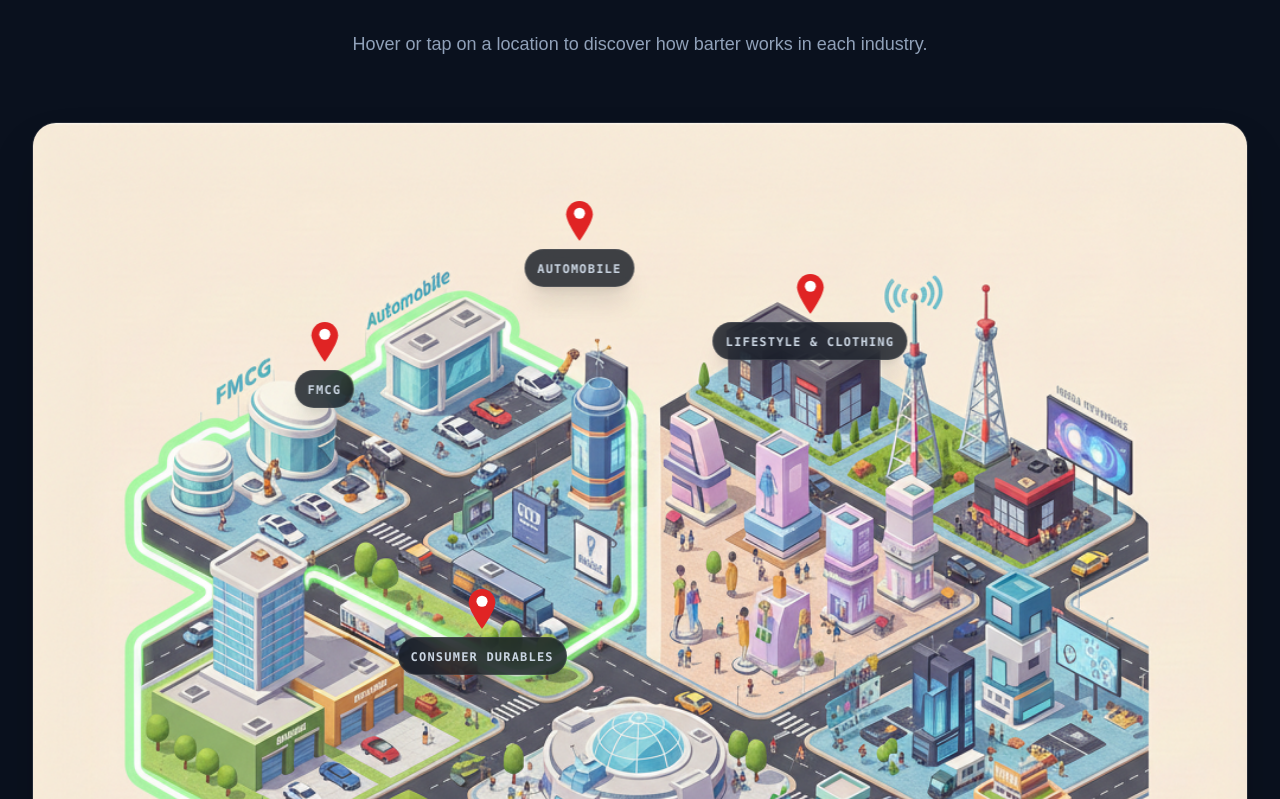
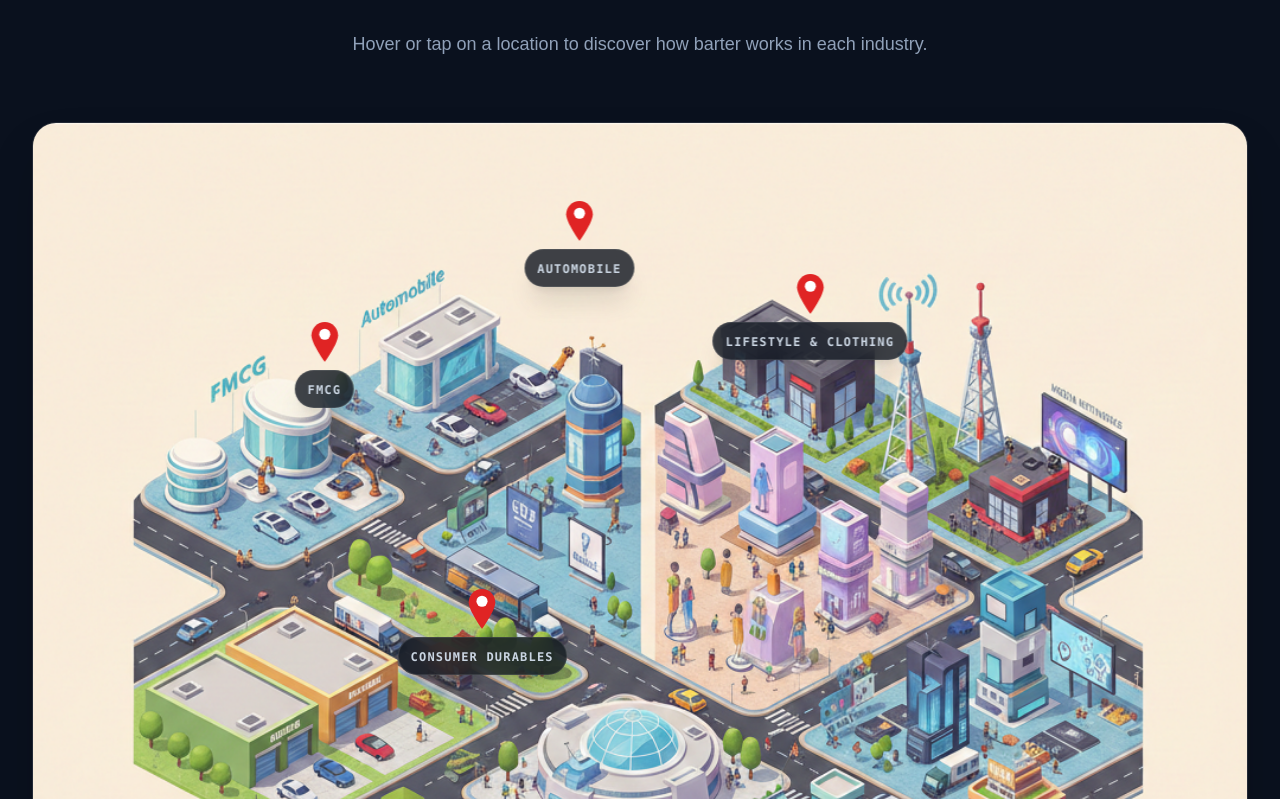
Before and after one commit to Darshaannn/Matrix, a React (Vite) app: page / in a window 1280 px wide. Shown: the part 1061-1860 px from the top of the page. Built offline with nearby package versions, Linux system fonts and the light colour scheme.

Commit message:
Update map to the latest version provided by user

```diff
--- a/src/components/IndustryCityMap.tsx
+++ b/src/components/IndustryCityMap.tsx
@@ -117,7 +117,7 @@ const IndustryCityMap: React.FC = () => {
                 <div className="relative w-full rounded-3xl border border-white/10 shadow-2xl overflow-hidden">
                     <div className="relative w-full">
                         <img
-                            src="/NewCityMap.png"
+                            src="/NewCityMap2.png"
                             alt="City Map"
                             className="w-full h-auto block"
                         />
```
Also changed, not shown: public/NewCityMap2.png (added).
